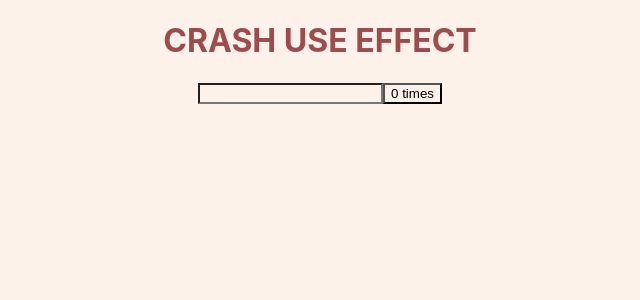
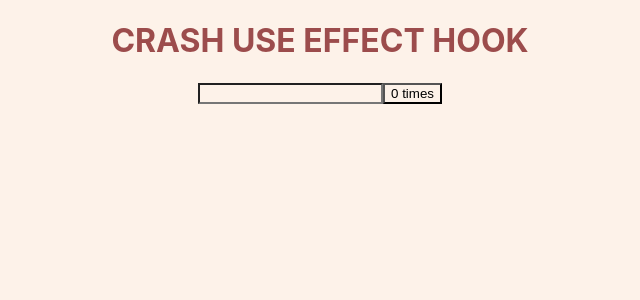
Before and after one commit to venkat-devish/crash-react-hooks, a React (Create React App) app: page / in a window 1280 px wide. Shown: the top 300 px of the page, without its empty margins (320-960 px from the left). Built offline with nearby package versions, Linux system fonts and the light colour scheme.

Commit message:
add:conditional use effect

```diff
--- a/src/App.js
+++ b/src/App.js
@@ -4,7 +4,7 @@ import UseEffect_A from "./components/useEffectHook/UseEffect_A";
 function App() {
   return (
     <div className="App">
-      <h1>CRASH USE EFFECT</h1>
+      <h1>CRASH USE EFFECT HOOK</h1>
       <UseEffect_A />
     </div>
   );
--- a/src/components/useEffectHook/UseEffect_A.jsx
+++ b/src/components/useEffectHook/UseEffect_A.jsx
@@ -3,7 +3,7 @@ import React, { useEffect, useState } from "react";
 const UseEffect_A = () => {
   const [count, setCount] = useState(0);
   const [title, setTitle] = useState("");
-  console.log("rendered");
+  console.log("rendered effect");
   useEffect(() => {
     console.log("Effect ran");
     document.title = `Clicked ${count} times`;
```
